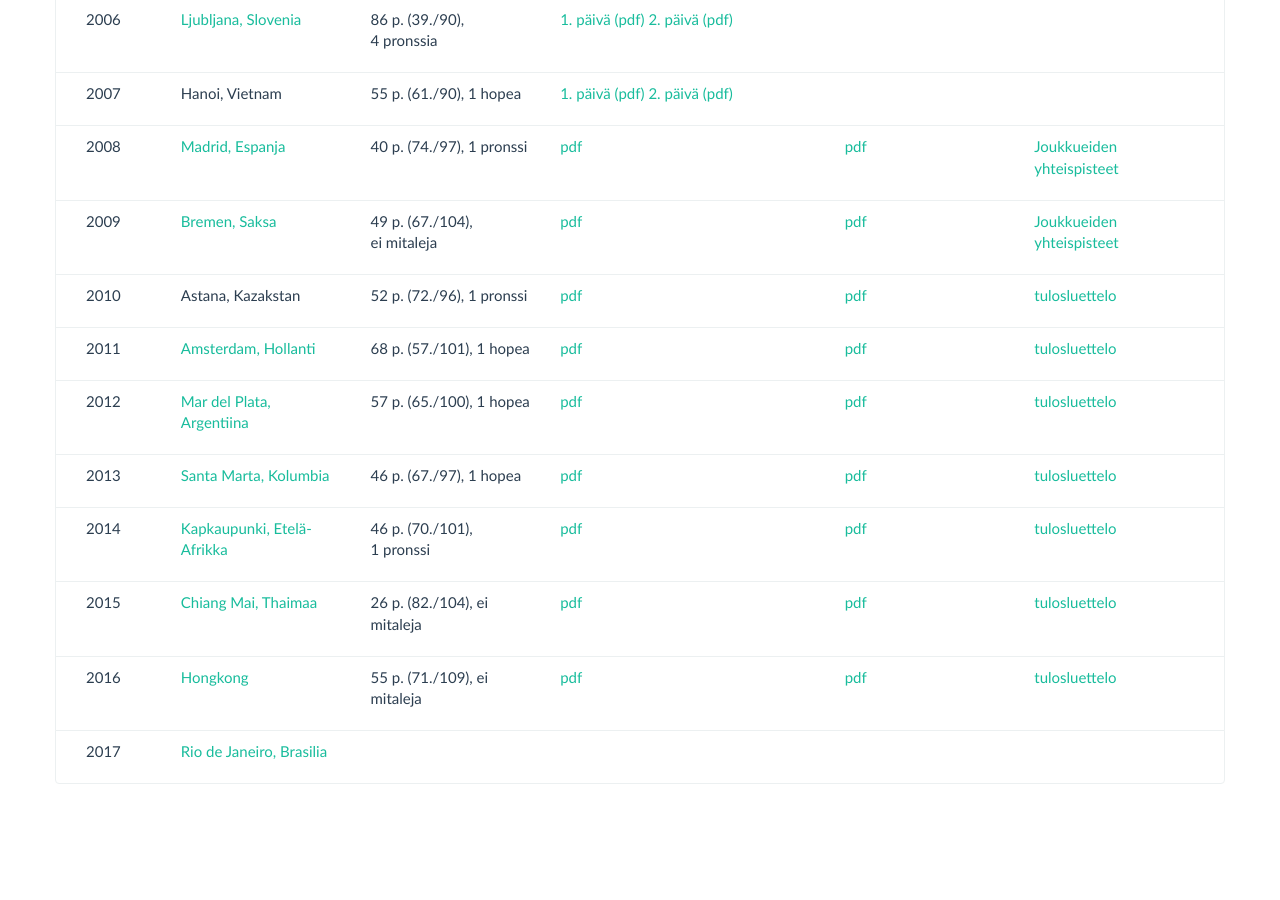
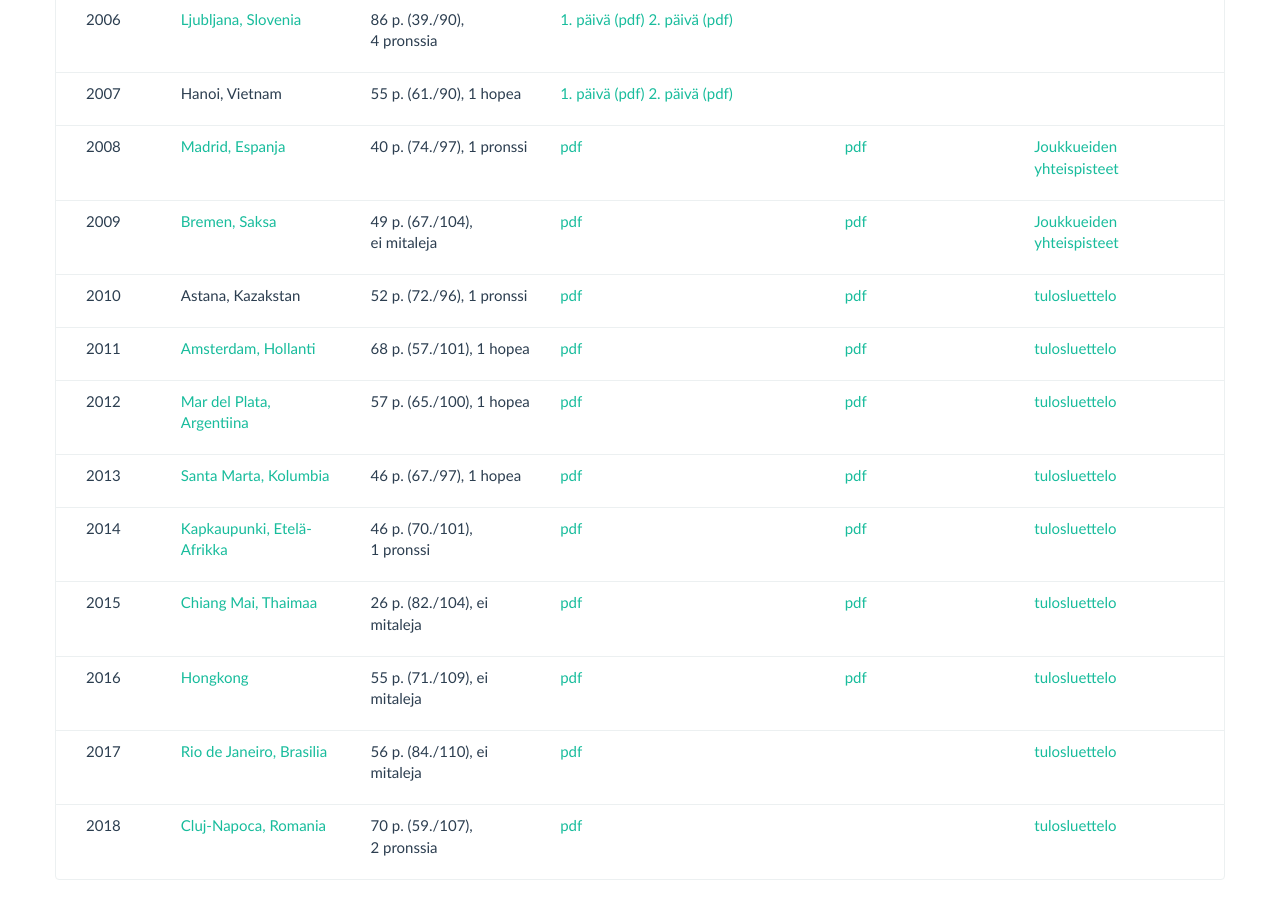
Before and after one commit to matematiikkakilpailut/matematiikkakilpailut.github.io, a Jekyll site: the page built from IMO/index.md, in a window 1280 px wide and 900 px high, scrolled down 2024 px. Built offline with Jekyll 4.4.1, drawn with Linux system fonts in a browser that asks for light colours; before the commit the page ends 2828 px from its top, so only the background shows below that.

Commit message:
IMO 2018

```diff
--- a/IMO/index.md
+++ b/IMO/index.md
@@ -127,13 +127,19 @@ kilpailut:
     sijoitus: "55 p. (71./109), ei mitaleja"
     tehtavat: "[pdf](2016/teht2016.pdf)"
     ratkaisut: "[pdf](2016/ratk2016.pdf)"
-    muuta: "[tulosluettelo](https://www.imo-official.org/year_country_r.aspx?year=2015)"
+    muuta: "[tulosluettelo](https://www.imo-official.org/year_country_r.aspx?year=2016)"
   - vuosi: "2017"
     paikka: "[Rio de Janeiro, Brasilia](https://www.imo2017.org.br/)"
-    sijoitus: ""
-    tehtavat: ""
+    sijoitus: "56 p. (84./110), ei mitaleja"
+    tehtavat: "[pdf](2017/teht2017.pdf)"
     ratkaisut: ""
-    muuta: ""
+    muuta: "[tulosluettelo](https://www.imo-official.org/year_country_r.aspx?year=2017)"
+  - vuosi: "2018"
+    paikka: "[Cluj-Napoca, Romania](http://www.imo2018.org/)"
+    sijoitus: "70 p. (59./107), 2 pronssia"
+    tehtavat: "[pdf](2018/teht2018.pdf)"
+    ratkaisut: ""
+    muuta: "[tulosluettelo](https://www.imo-official.org/year_country_r.aspx?year=2018)"
 
 ---
 ## Kansainväliset matematiikkaolympialaiset
```
